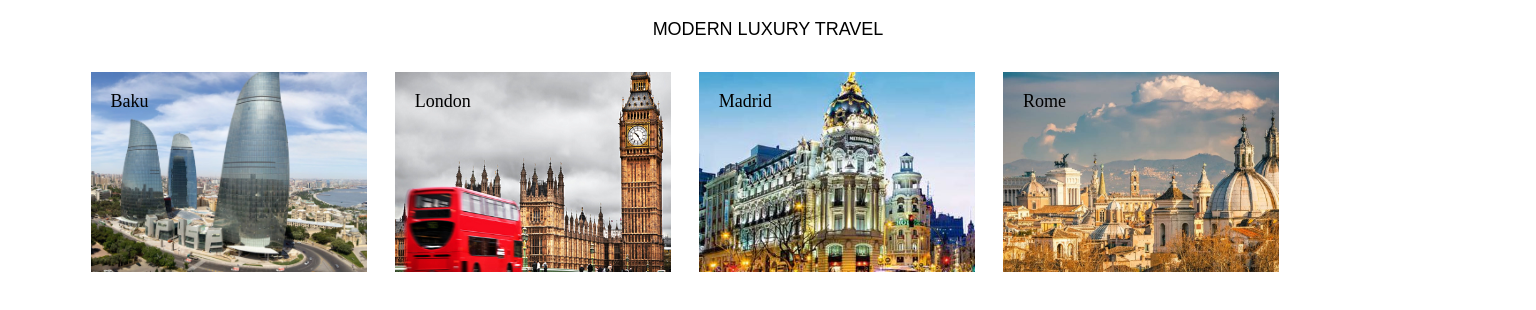
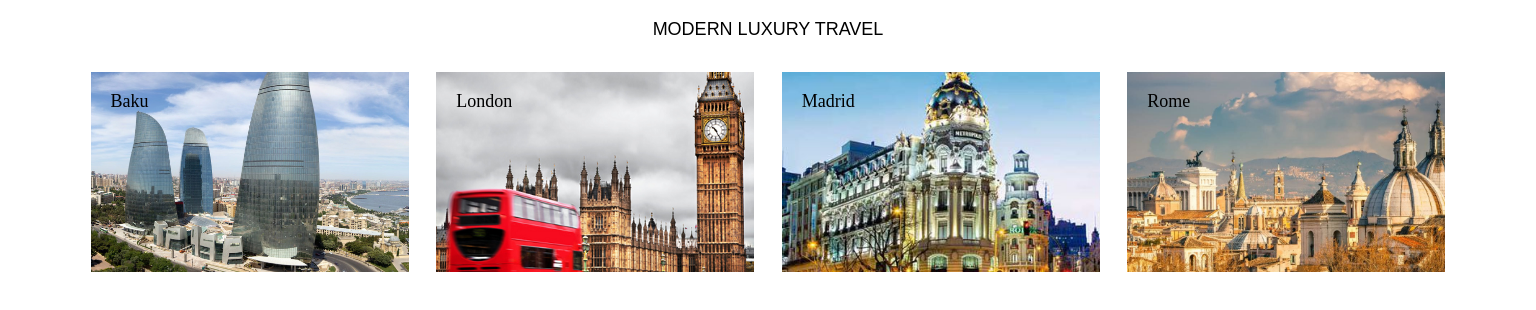
Before and after one commit to chrissyashack/css-exercise-four, a plain HTML site: page index.html in a window 1536 px wide. Drawn offline with Linux system fonts and the light colour scheme.

Commit message:
Add files via upload

```diff
--- a/css/style.css
+++ b/css/style.css
@@ -107,10 +107,10 @@ div {
   }
 }
 
-@media screen and (min-width: 1289px){
+@media screen and (min-width: 1280px){
    div {
     margin: 1%;
-    width: 20%;
+    width: 23%;
   }
 }
 
```
